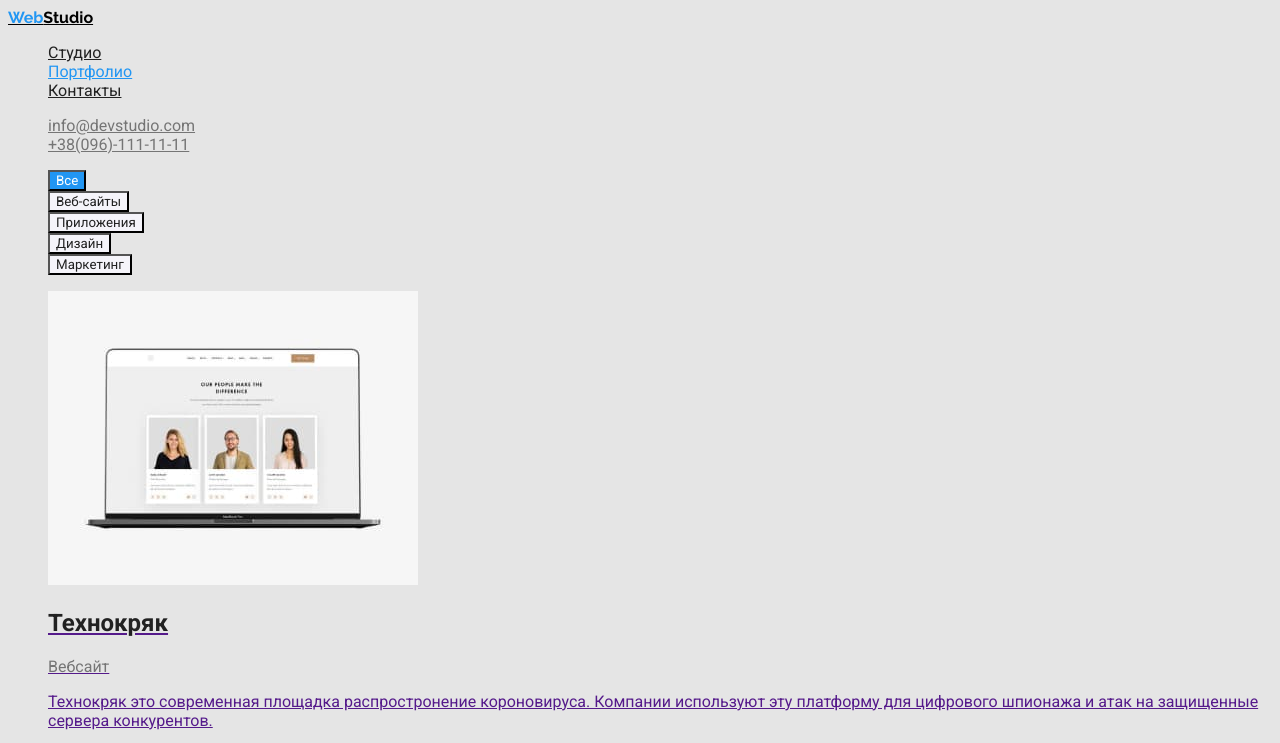
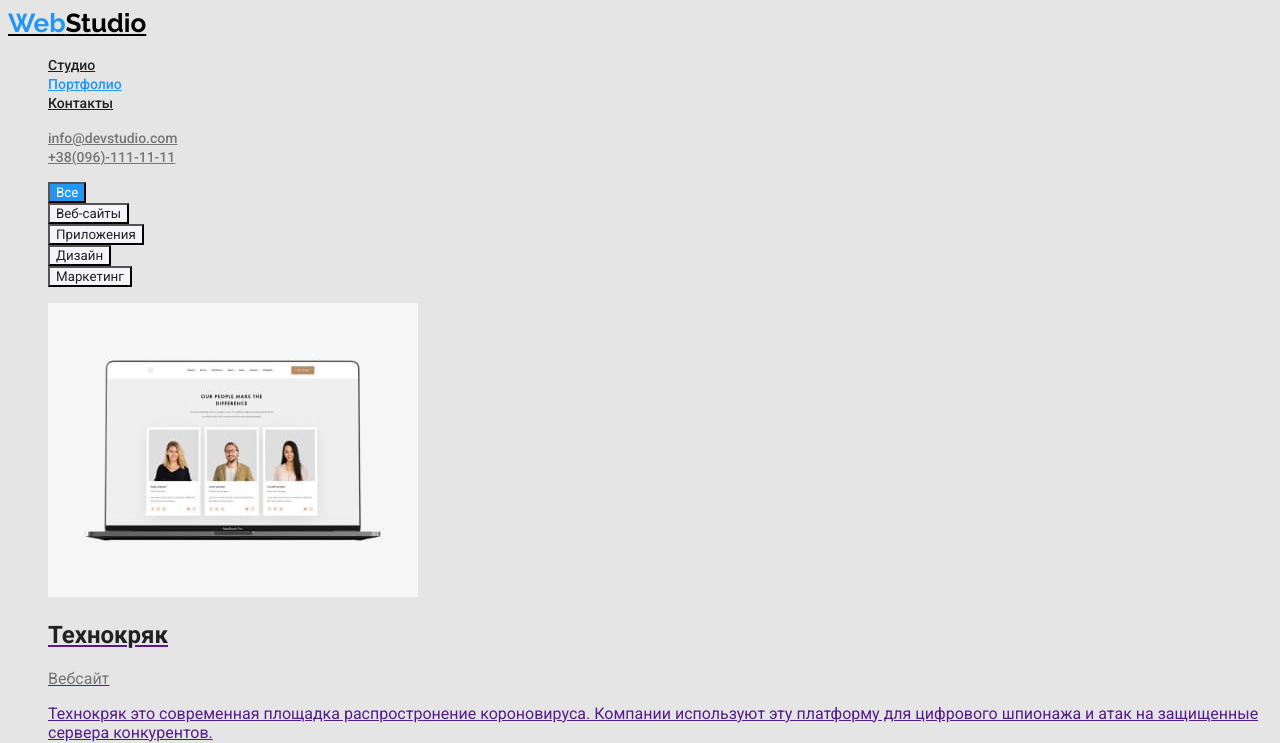
Before and after one commit to DariSh92/-goit-markup-hw-02, a plain HTML site: page portfolio.html in a window 1280 px wide. Shown: the top 743 px of the page. Drawn offline with Linux system fonts and the light colour scheme.

Commit message:
Добавляет шрифты в шапке и лого

```diff
--- a/css/style.css
+++ b/css/style.css
@@ -2,7 +2,7 @@
   --primary-text-color: #212121;
   --title-text-color: #757575;
   --accent-color: #2196f3;
-  --white-color: #ffffff;
+  --primary-white-color: #ffffff;
   --filters-color: #f5f4fa;
 }
 
@@ -15,6 +15,10 @@ body {
 .logo {
   color: #000000;
   font-family: Raleway;
+  font-style: normal;
+  font-weight: 700;
+  font-size: 26px;
+  line-height: 31px;
 }
 .logo-part {
   color: var(--accent-color);
@@ -25,14 +29,27 @@ body {
 .menu-link {
   color: var(--primary-text-color);
   font-family: Roboto;
+  font-style: normal;
+  font-weight: 500;
+  font-size: 14px;
+  line-height: 16px;
 }
 
 .menu-link.active {
   color: var(--accent-color);
+  font-family: Roboto;
+  font-style: normal;
+  font-weight: 500;
+  font-size: 14px;
+  line-height: 16px;
 }
 .contacts-list {
   font-family: Roboto;
   color: var(--title-text-color);
+  font-style: normal;
+  font-weight: 500;
+  font-size: 14px;
+  line-height: 16px;
 }
 .contacts-list:hover,
 .contacts-list:focus {
@@ -41,7 +58,7 @@ body {
 
 .main-filter-button {
   font-family: Roboto;
-  color: var(--white-color);
+  color: var(--primary-white-color);
   background-color: var(--accent-color);
 }
 
@@ -62,8 +79,8 @@ body {
   color: var(--title-text-color);
 }
 .contacts-item {
-  color: var(--white-color);
+  color: var(--primary-white-color);
 }
 .logo-part-one {
-  color: var(--white-color);
+  color: var(--primary-white-color);
 }
```
